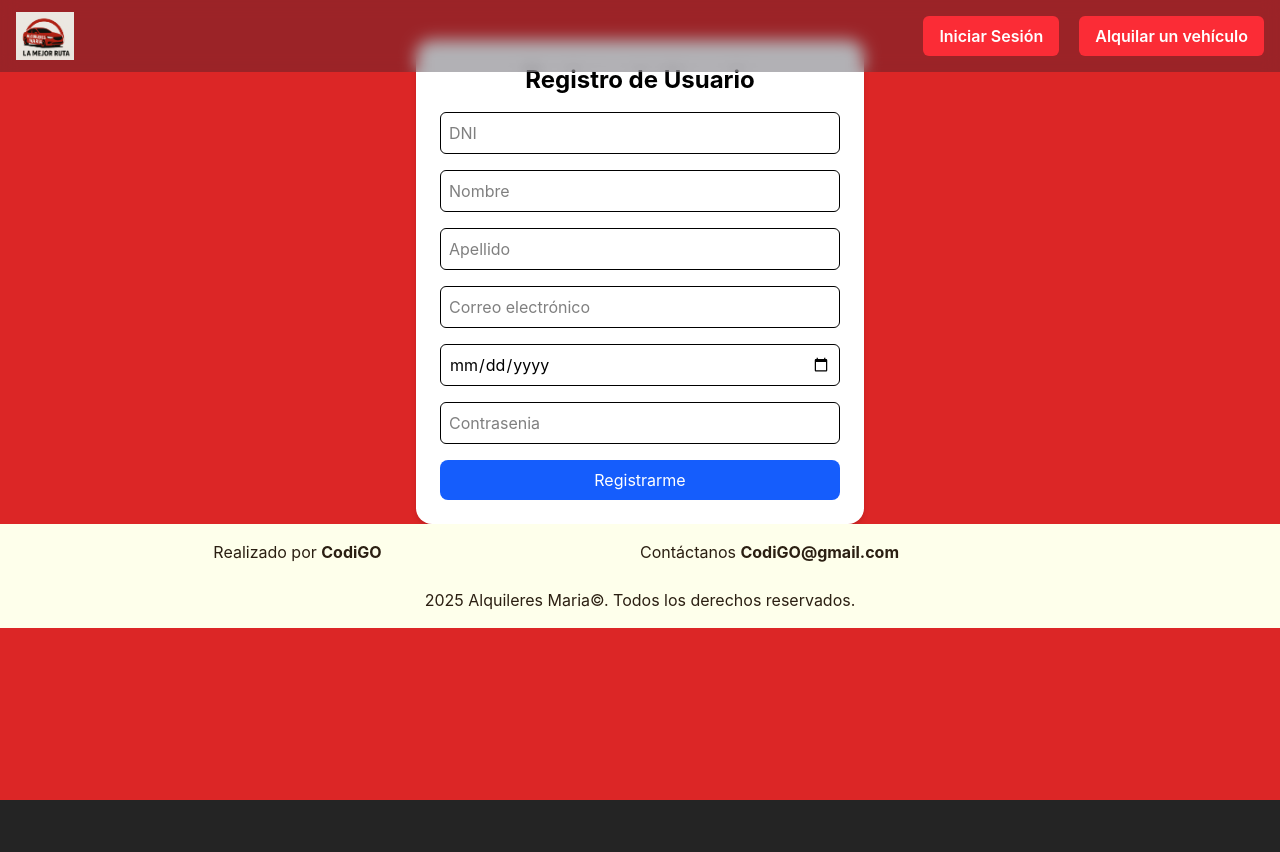
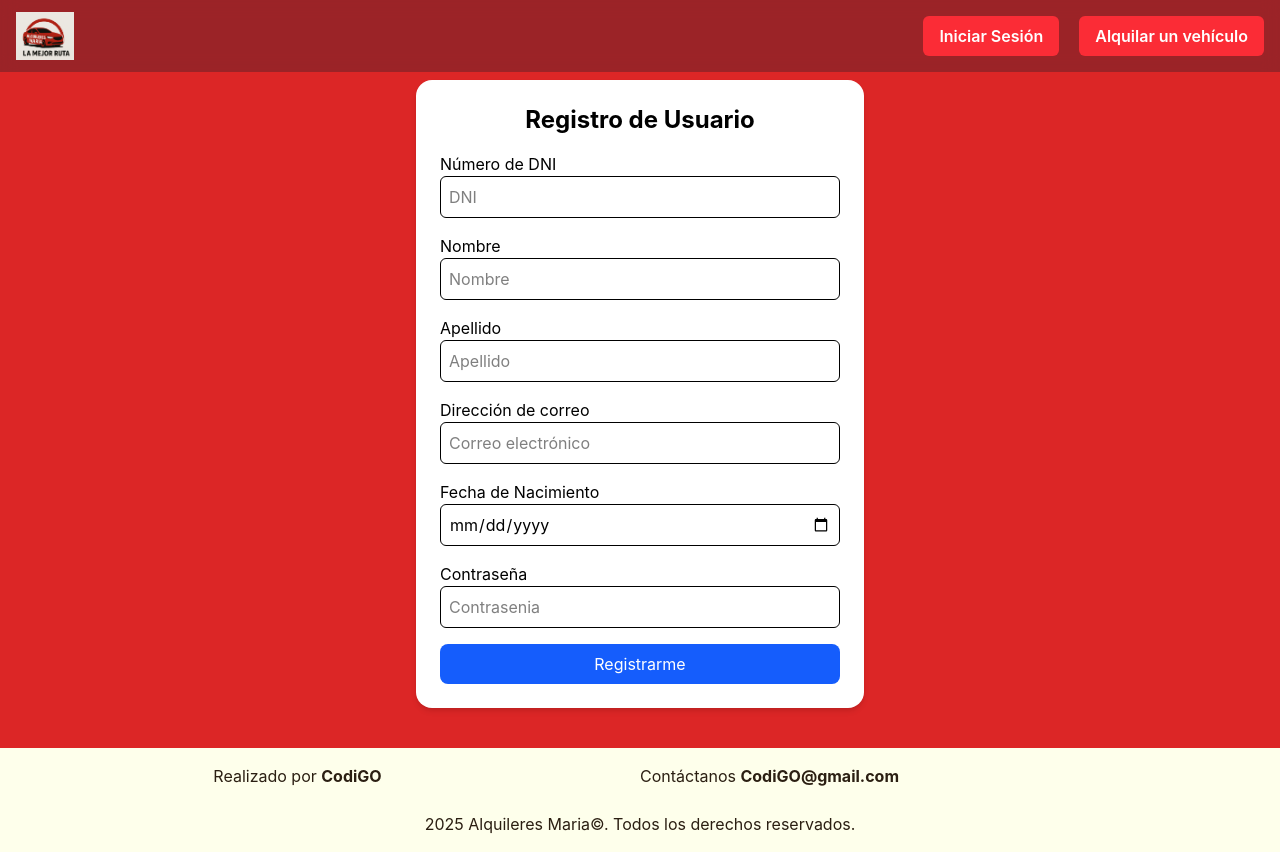
Before and after one commit to massimoparzanese/INGE2-2025, a React (Vite) app in the folder frontend/: page /registro in a window 1280 px wide. Before the commit the page ends 800 px from the top, so only its background shows below. Built offline with nearby package versions, Linux system fonts and the light colour scheme.

Commit message:
Fix problems with register page and register backend

```diff
--- a/frontend/src/pages/RegisterPage.jsx
+++ b/frontend/src/pages/RegisterPage.jsx
@@ -36,9 +36,8 @@ const RegistroUsuario = () => {
       });
 
       const result = await response.json();
-
-      if (response.ok) {
-        setMensaje(`✅ Registro exitoso. Tu legajo es: ${result.legajo}`);
+      if (response.ok && result.status < 400) {
+        setMensaje(`✅ Registro exitoso. Bienvenido/a ${result.nombre}`);
         setFormData({
           dni: '',
           nombre: '',
@@ -57,14 +56,15 @@ const RegistroUsuario = () => {
   };
 
   return (
-    <div className="max-w-md mx-auto mt-10 bg-white p-6 rounded-2xl shadow-md">
-      <h2 className="text-2xl font-bold mb-4 text-center">Registro de Usuario</h2>
+    <section className="pt-10 pb-10">
+    <div className="max-w-md mx-auto mt-10 bg-white p-6  rounded-2xl shadow-md ">
+      <h2 className="text-2xl font-bold mb-4 text-center ">Registro de Usuario</h2>
 
       {mensaje && <p className="text-green-600 mb-2 text-center">{mensaje}</p>}
       {error && <p className="text-red-600 mb-2 text-center">{error}</p>}
 
       <form onSubmit={handleSubmit} className="space-y-4">
-        <label htmlFor="DNI"></label>
+        <label htmlFor="DNI">Número de DNI</label>
         <input
           type="text"
           name="dni"
@@ -74,6 +74,7 @@ const RegistroUsuario = () => {
           className="w-full p-2 border rounded-md"
           required
         />
+        <label htmlFor="Nombre">Nombre</label>
         <input
           type="text"
           name="nombre"
@@ -83,6 +84,7 @@ const RegistroUsuario = () => {
           className="w-full p-2 border rounded-md"
           required
         />
+        <label htmlFor="Apellido">Apellido</label>
         <input
           type="text"
           name="apellido"
@@ -92,6 +94,7 @@ const RegistroUsuario = () => {
           className="w-full p-2 border rounded-md"
           required
         />
+        <label htmlFor="Email">Dirección de correo</label>
         <input
           type="email"
           name="email"
@@ -101,6 +104,7 @@ const RegistroUsuario = () => {
           className="w-full p-2 border rounded-md"
           required
         />
+        <label htmlFor="FechaNacimiento">Fecha de Nacimiento</label>
         <input
           type="date"
           name="fechanacimiento"
@@ -109,6 +113,7 @@ const RegistroUsuario = () => {
           className="w-full p-2 border rounded-md"
           required
         />
+        <label htmlFor="password">Contraseña</label>
         <input
           type="password" name="password"
           value={formData.password}
@@ -136,6 +141,7 @@ const RegistroUsuario = () => {
         </button>
       </form>
     </div>
+    </section>
   );
 };
 
```
Also changed, not shown: 1 other file (tests, documents, lock files or other folders).
